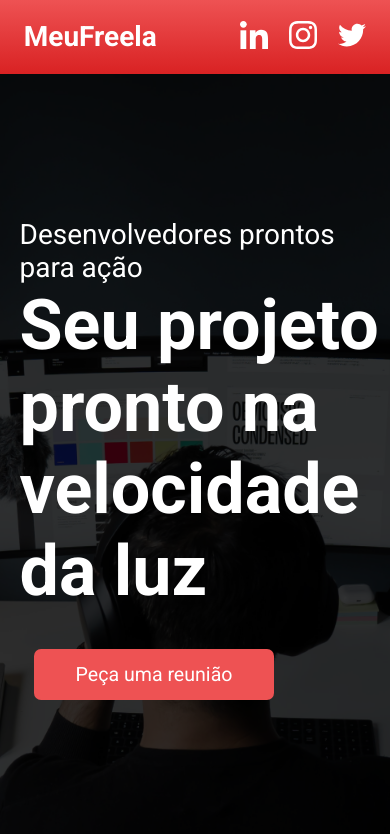
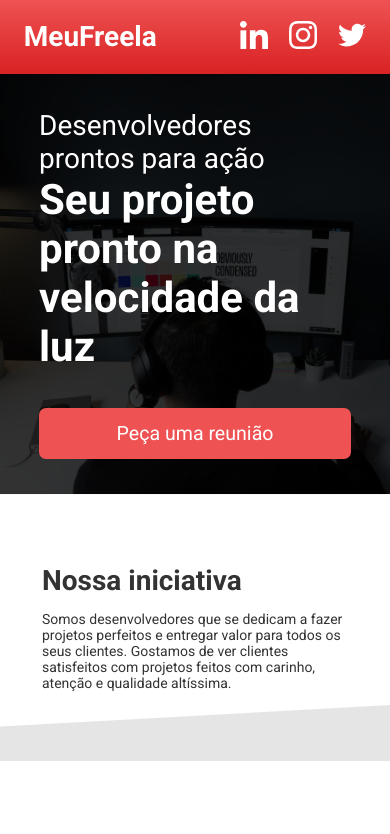
Before and after one commit to aleffreitas/Desafio-Front-end, a React (Create React App) app: page / in a window 390 px wide. Shown: the top 834 px of the page. Built offline with nearby package versions, Linux system fonts and the light colour scheme.

Commit message:
Ajustado propriedades responsivas

```diff
--- a/src/components/Banner/styles.js
+++ b/src/components/Banner/styles.js
@@ -11,16 +11,18 @@ export const Container = styled.div`
 
 export const Background = styled.div`
     height: 55rem;
-    z-index: 1;
     background-color: rgba(0, 0, 0, 0.8);
     display: flex;
     align-items: center;
+
+    @media (max-width: 425px){
+        height: 30rem;
+    }
 `;
 
 export const Content = styled.div`
     width: 47rem;
     margin-left: 5%;
-    z-index: 2;
 
     p{
         font-size: 2rem;
@@ -28,7 +30,6 @@ export const Content = styled.div`
     }
 
     h1{
-        font-weight: bold;
         font-size: 5rem;
     }
 
@@ -45,7 +46,26 @@ export const Content = styled.div`
         &:hover{
             filter: brightness(0.9);
             transform: scale(1.1);
+        }
+    }
 
+    @media (max-width: 426px) {
+
+        width: 80%;
+        margin: 0 auto;
+
+        p{
+            font-size: 2rem;
+            font-weight: normal;
+        }
+
+        h1{
+            font-size: 3rem;
+        }
+
+        button{
+            width: 100%;
+            margin: 2.6rem 0 0 0;
         }
     }
 
--- a/src/components/Description/style.js
+++ b/src/components/Description/style.js
@@ -78,4 +78,8 @@ export const Content = styled.div`
             display: none;
         }
     }
+
+    @media (max-width: 425px) {
+        padding: 5rem 3rem;
+    }
 `;
--- a/src/components/Form/style.js
+++ b/src/components/Form/style.js
@@ -89,4 +89,8 @@ export const Content = styled.div`
         }
 
     }
+
+    @media (max-width: 425px) {
+        padding: 5rem 3rem;
+    }
 `;
```
